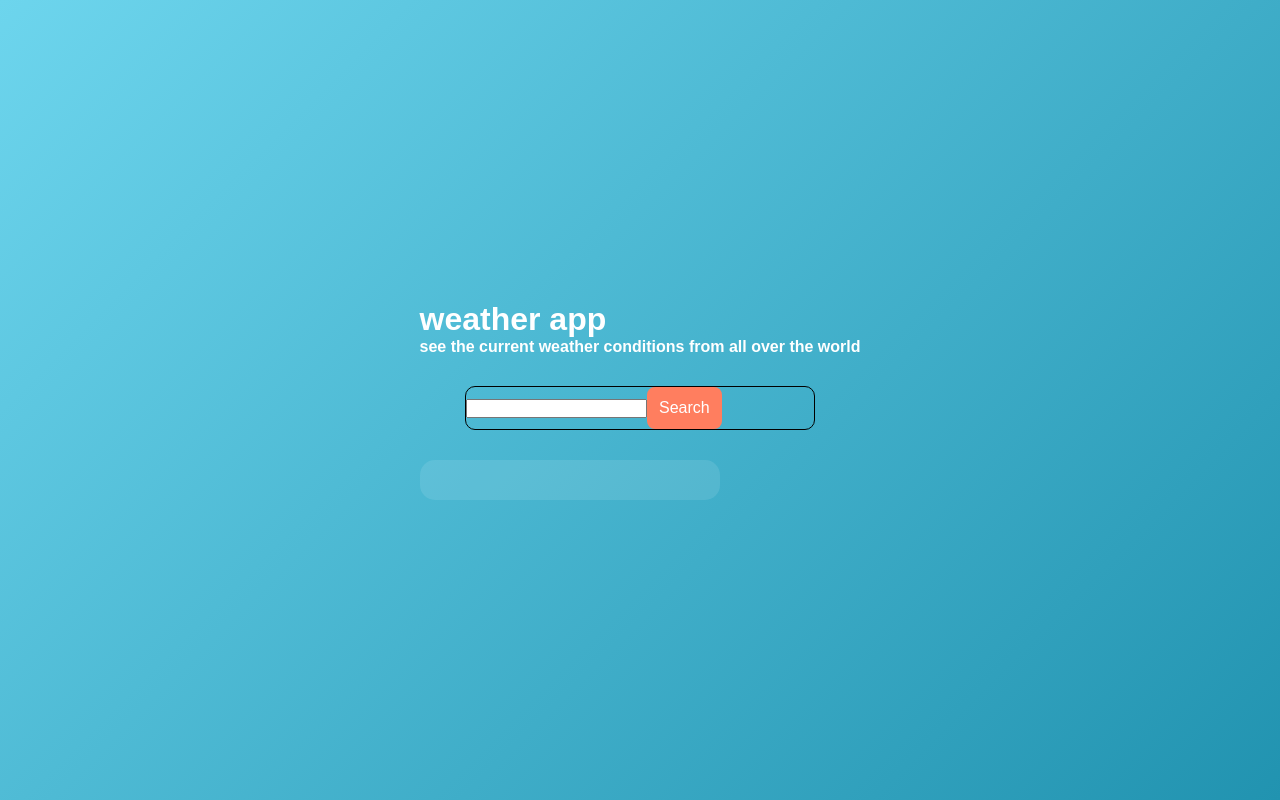
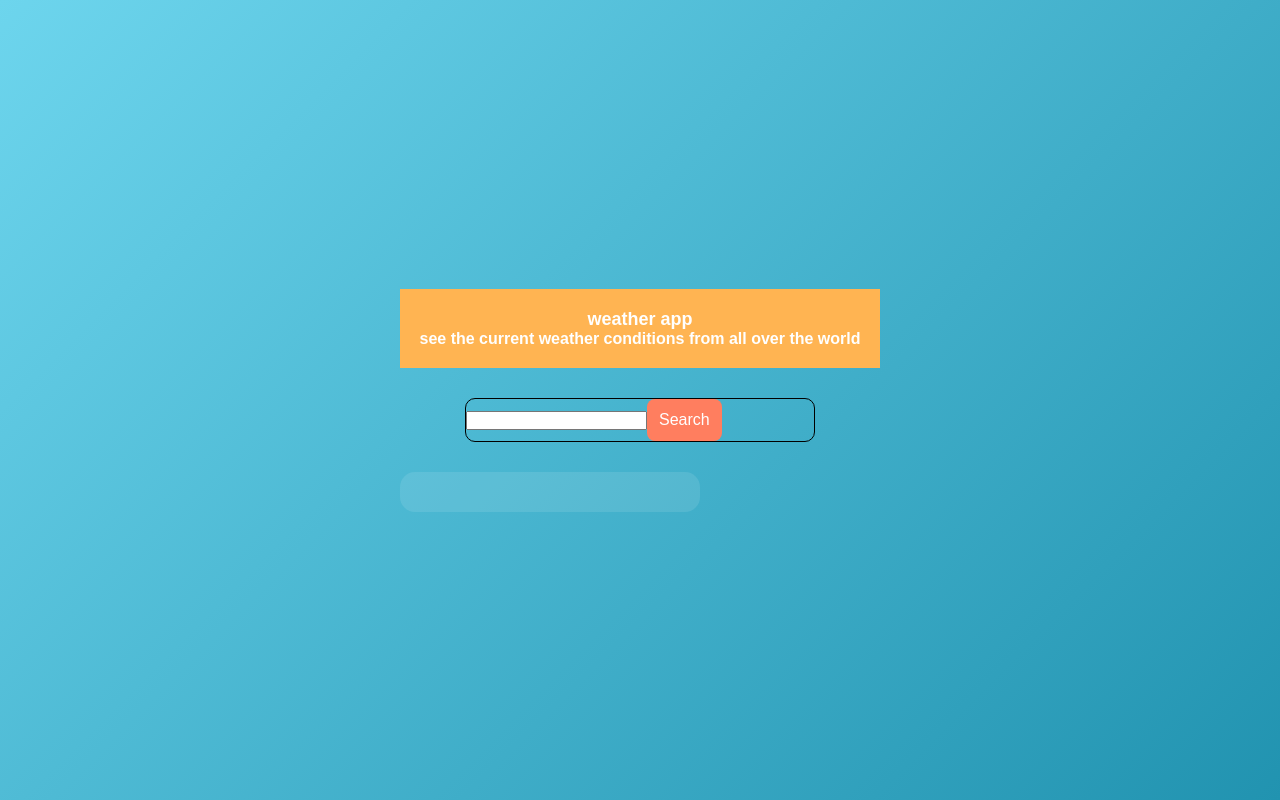
Before and after one commit to karinten-t/weatherappproject, a React (Create React App) app: page / in a window 1280 px wide. Built offline with nearby package versions, Linux system fonts and the light colour scheme.

Commit message:
Update index.css
addded

```diff
--- a/src/index.css
+++ b/src/index.css
@@ -3,7 +3,17 @@
   padding: 0;
   box-sizing: border-box;
 }
+.header{
+  text-align: center;
+  color: white;
+  padding: 20px;
+  background-color: rgb(255, 180, 82);
+}
 
+.header h1{
+  margin: 0;
+  font-size: large;
+}
 
 body {
   font-family: 'Arial', sans-serif;
```
